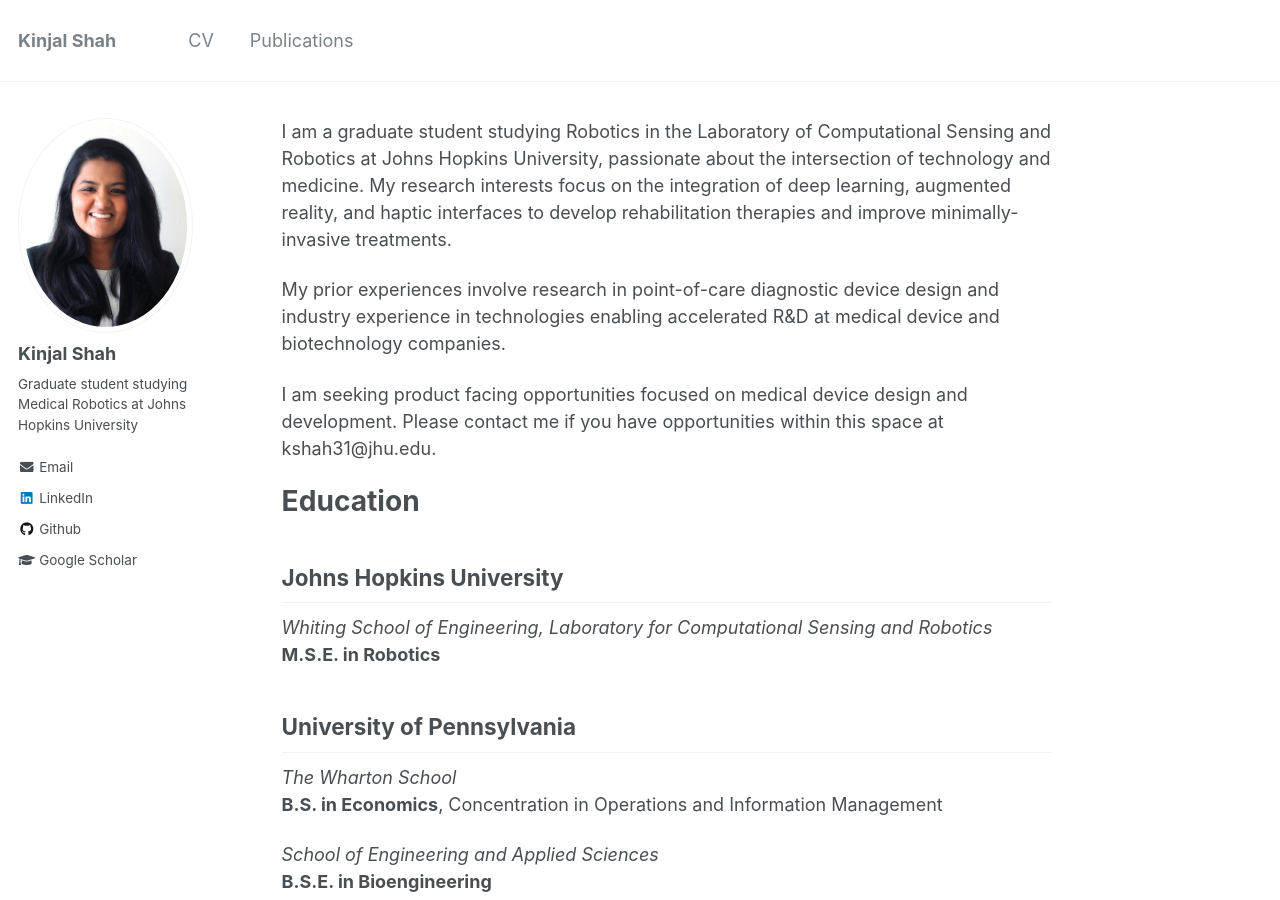
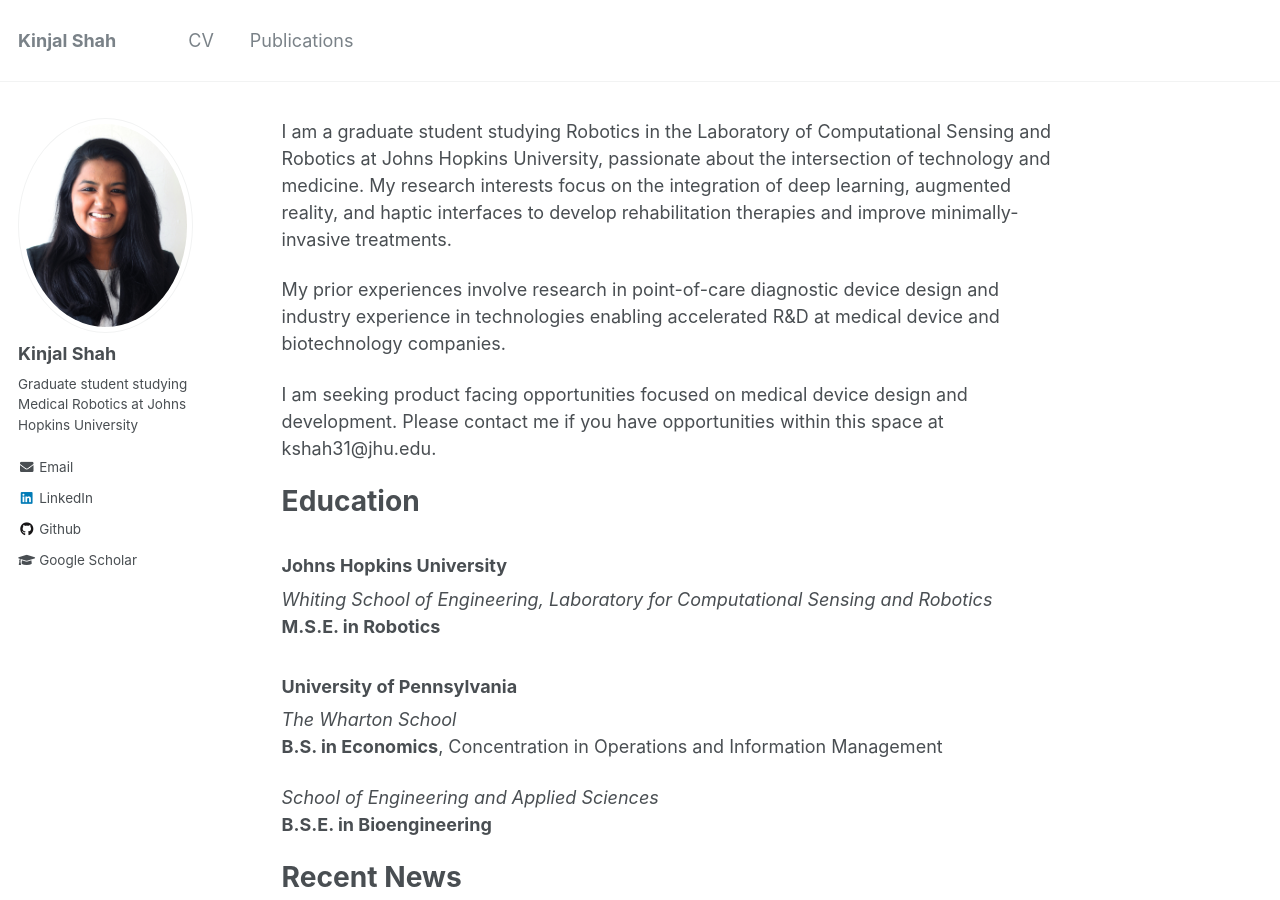
Before and after one commit to kinjmshah/kinjmshah.github.io, a Jekyll site: the page built from _pages/about.md, in a window 1280 px wide and 900 px high. Built offline with Jekyll 4.4.1, drawn with Linux system fonts in a browser that asks for light colours.

```diff
--- a/_pages/about.md
+++ b/_pages/about.md
@@ -14,11 +14,11 @@ My prior experiences involve research in point-of-care diagnostic device design
 I am seeking product facing opportunities focused on medical device design and development. Please contact me if you have opportunities within this space at kshah31@jhu.edu.
 
 # Education
-## Johns Hopkins University
+### Johns Hopkins University
 *Whiting School of Engineering, Laboratory for Computational Sensing and Robotics*
 **M.S.E. in Robotics**
 
-## University of Pennsylvania
+### University of Pennsylvania
 *The Wharton School*
 **B.S. in Economics**, Concentration in Operations and Information Management
 
```
